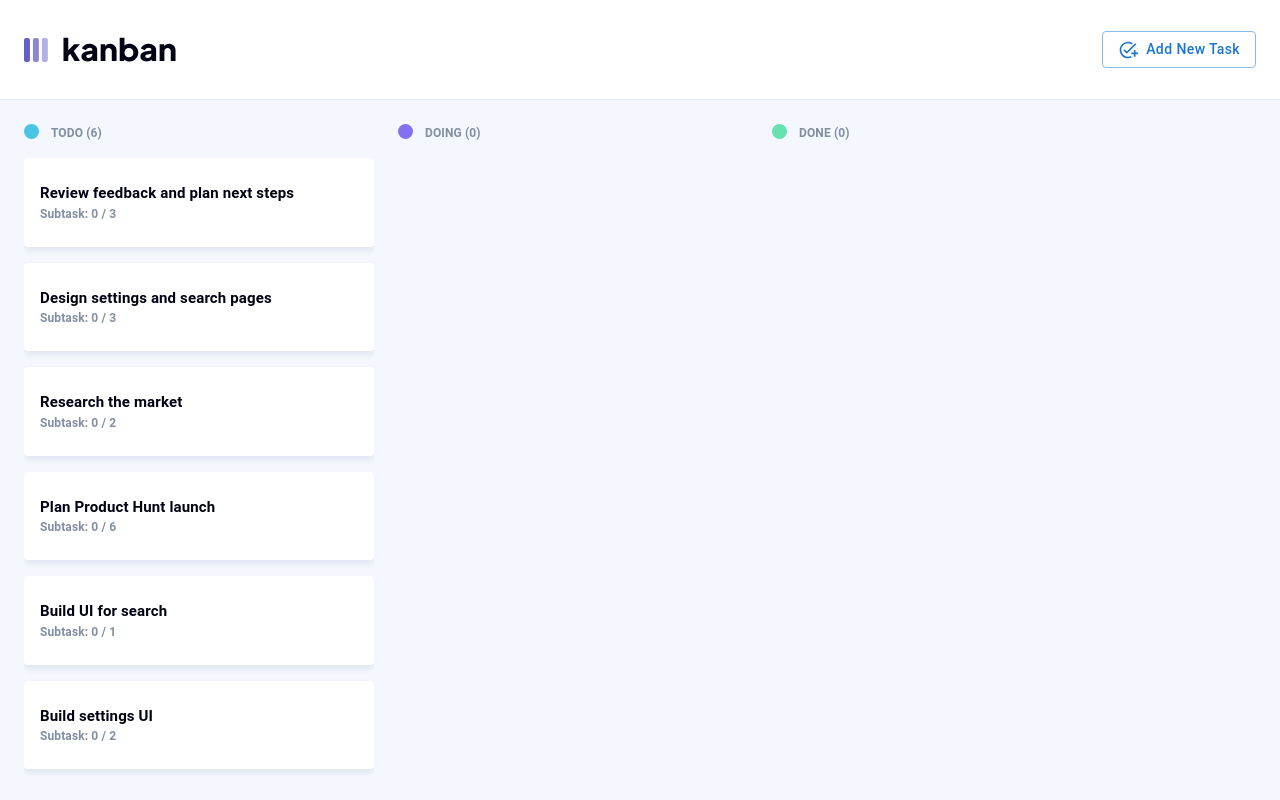
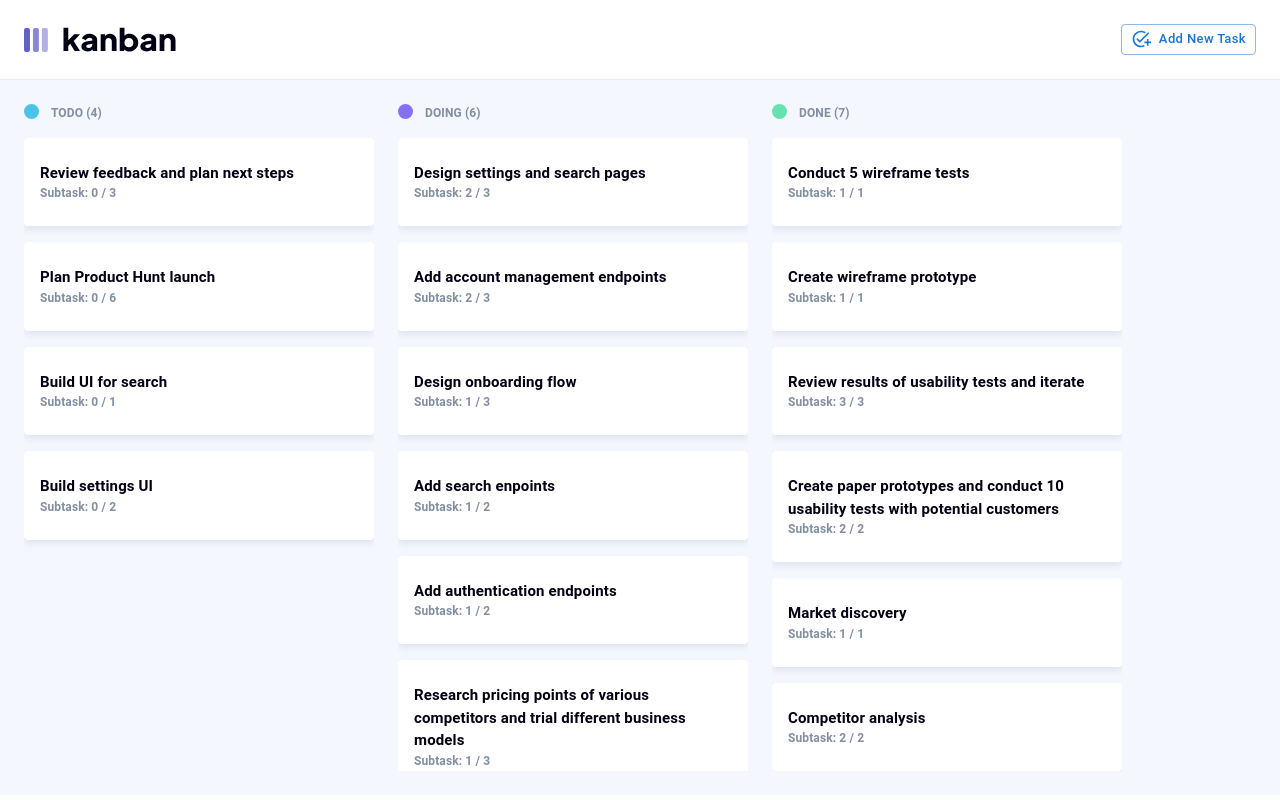
Before and after one commit to LiyanNguyen/Kanban, a React (Vite) app: page / in a window 1280 px wide. Built offline with nearby package versions, Linux system fonts and the light colour scheme.

Commit message:
Added more data, fix responsiveness

```diff
--- a/src/components/Column.tsx
+++ b/src/components/Column.tsx
@@ -14,7 +14,7 @@ type Props = {
 }
 
 const style: SxProps<Theme> = {
-  height: '100%',
+  height: [200,'100%'],
   overflowY: 'scroll',
   "&::-webkit-scrollbar": {
     width: 5,
@@ -40,9 +40,8 @@ const Column = (props: Props) => {
     if (column.name === 'Done') setBadgeColor('#67E2AE')
   }, [column.name, columnID, setTodoColumnID])
 
-
   return (
-    <Stack width={350} gap={2}>
+    <Stack width={['100%', 350]} gap={2}>
       <Stack direction='row' gap={1.5}>
         <Box width={15} height={15} borderRadius='50%' bgcolor={badgeColor} />
         <Typography color='#828FA3' textTransform='uppercase' fontWeight='bold' fontSize={12}>{column.name} ({column.tasks.length})</Typography>
--- a/src/components/ViewTaskModal.tsx
+++ b/src/components/ViewTaskModal.tsx
@@ -1,4 +1,4 @@
-import { Modal, Stack, Typography, IconButton, Box,  Divider, Tooltip } from '@mui/material'
+import { Modal, Stack, Typography, IconButton, Box,  Divider, Tooltip, SxProps, Theme } from '@mui/material'
 import { Dispatch, SetStateAction, useEffect, useState } from 'react'
 import CloseIcon from '@mui/icons-material/Close'
 import PerfectScrollbar from 'react-perfect-scrollbar'
@@ -19,12 +19,12 @@ type Props = {
   setOpen: Dispatch<SetStateAction<boolean>>
 }
 
-const style = {
+const style: SxProps<Theme> = {
   position: 'absolute',
   top: '50%',
   left: '50%',
   transform: 'translate(-50%, -50%)',
-  width: 480,
+  width: ['90%',480],
   bgcolor: 'white',
   borderRadius: 1.5
 }
--- a/src/data/BoardData.ts
+++ b/src/data/BoardData.ts
@@ -1,6 +1,8 @@
 import { column } from "../types/column";
 import { v4 as uuidv4 } from 'uuid';
 import TodoTasks from "./TodoTasks";
+import DoingTasks from "./DoingTasks";
+import DoneTasks from "./DoneTasks";
 
 export const BoardData: column = {
   [uuidv4()]: {
@@ -9,10 +11,10 @@ export const BoardData: column = {
   },
   [uuidv4()]: {
     name: 'Doing',
-    tasks: []
+    tasks: DoingTasks
   },
   [uuidv4()]: {
     name: 'Done',
-    tasks: []
+    tasks: DoneTasks
   }
 }
--- /dev/null
+++ b/src/data/DoingTasks.ts
@@ -0,0 +1,114 @@
+
+import { task } from "../types/task";
+import { v4 as uuidv4 } from 'uuid';
+
+const DoingTasks: task[] = [
+  {
+    id: uuidv4(),
+    "title": "Design settings and search pages",
+    "description": "",
+    "subtasks": [
+      {
+        "title": "Settings - Account page",
+        "isCompleted": true
+      },
+      {
+        "title": "Settings - Billing page",
+        "isCompleted": true
+      },
+      {
+        "title": "Search page",
+        "isCompleted": false
+      }
+    ]
+  },
+  {
+    id: uuidv4(),
+    "title": "Add account management endpoints",
+    "description": "",
+    "subtasks": [
+      {
+        "title": "Upgrade plan",
+        "isCompleted": true
+      },
+      {
+        "title": "Cancel plan",
+        "isCompleted": true
+      },
+      {
+        "title": "Update payment method",
+        "isCompleted": false
+      }
+    ]
+  },
+  {
+    id: uuidv4(),
+    "title": "Design onboarding flow",
+    "description": "",
+    "subtasks": [
+      {
+        "title": "Sign up page",
+        "isCompleted": true
+      },
+      {
+        "title": "Sign in page",
+        "isCompleted": false
+      },
+      {
+        "title": "Welcome page",
+        "isCompleted": false
+      }
+    ]
+  },
+  {
+    id: uuidv4(),
+    "title": "Add search enpoints",
+    "description": "",
+    "subtasks": [
+      {
+        "title": "Add search endpoint",
+        "isCompleted": true
+      },
+      {
+        "title": "Define search filters",
+        "isCompleted": false
+      }
+    ]
+  },
+  {
+    id: uuidv4(),
+    "title": "Add authentication endpoints",
+    "description": "",
+    "subtasks": [
+      {
+        "title": "Define user model",
+        "isCompleted": true
+      },
+      {
+        "title": "Add auth endpoints",
+        "isCompleted": false
+      }
+    ]
+  },
+  {
+    id: uuidv4(),
+    "title": "Research pricing points of various competitors and trial different business models",
+    "description": "We know what we're planning to build for version one. Now we need to finalise the first pricing model we'll use. Keep iterating the subtasks until we have a coherent proposition.",
+    "subtasks": [
+      {
+        "title": "Research competitor pricing and business models",
+        "isCompleted": true
+      },
+      {
+        "title": "Outline a business model that works for our solution",
+        "isCompleted": false
+      },
+      {
+        "title": "Talk to potential customers about our proposed solution and ask for fair price expectancy",
+        "isCompleted": false
+      }
+    ]
+  }
+]
+
+export default DoingTasks
--- /dev/null
+++ b/src/data/DoneTasks.ts
@@ -0,0 +1,104 @@
+import { task } from "../types/task";
+import { v4 as uuidv4 } from 'uuid';
+
+const DoneTasks: task[] = [
+  {
+    id: uuidv4(),
+    "title": "Conduct 5 wireframe tests",
+    "description": "Ensure the layout continues to make sense and we have strong buy-in from potential users.",
+    "subtasks": [
+      {
+        "title": "Complete 5 wireframe prototype tests",
+        "isCompleted": true
+      }
+    ]
+  },
+  {
+    id: uuidv4(),
+    "title": "Create wireframe prototype",
+    "description": "Create a greyscale clickable wireframe prototype to test our asssumptions so far.",
+    "subtasks": [
+      {
+        "title": "Create clickable wireframe prototype in Balsamiq",
+        "isCompleted": true
+      }
+    ]
+  },
+  {
+    id: uuidv4(),
+    "title": "Review results of usability tests and iterate",
+    "description": "Keep iterating through the subtasks until we're clear on the core concepts for the app.",
+    "subtasks": [
+      {
+        "title": "Meet to review notes from previous tests and plan changes",
+        "isCompleted": true
+      },
+      {
+        "title": "Make changes to paper prototypes",
+        "isCompleted": true
+      },
+      {
+        "title": "Conduct 5 usability tests",
+        "isCompleted": true
+      }
+    ]
+  },
+  {
+    id: uuidv4(),
+    "title": "Create paper prototypes and conduct 10 usability tests with potential customers",
+    "description": "",
+    "subtasks": [
+      {
+        "title": "Create paper prototypes for version one",
+        "isCompleted": true
+      },
+      {
+        "title": "Complete 10 usability tests",
+        "isCompleted": true
+      }
+    ]
+  },
+  {
+    id: uuidv4(),
+    "title": "Market discovery",
+    "description": "We need to define and refine our core product. Interviews will help us learn common pain points and help us define the strongest MVP.",
+    "subtasks": [
+      {
+        "title": "Interview 10 prospective customers",
+        "isCompleted": true
+      }
+    ]
+  },
+  {
+    id: uuidv4(),
+    "title": "Competitor analysis",
+    "description": "",
+    "subtasks": [
+      {
+        "title": "Find direct and indirect competitors",
+        "isCompleted": true
+      },
+      {
+        "title": "SWOT analysis for each competitor",
+        "isCompleted": true
+      }
+    ]
+  },
+  {
+    id: uuidv4(),
+    "title": "Research the market",
+    "description": "We need to get a solid overview of the market to ensure we have up-to-date estimates of market size and demand.",
+    "subtasks": [
+      {
+        "title": "Write up research analysis",
+        "isCompleted": true
+      },
+      {
+        "title": "Calculate TAM",
+        "isCompleted": true
+      }
+    ]
+  }
+]
+
+export default DoneTasks
--- a/src/data/TodoTasks.ts
+++ b/src/data/TodoTasks.ts
@@ -20,40 +20,6 @@ const TodoTasks: task[] = [
         title: "Outline next steps for our roadmap",
         isCompleted: false
       }
-    ]
-  },
-  {
-    id: uuidv4(),
-    title: "Design settings and search pages",
-    description: "",
-    subtasks: [
-      {
-        title: "Settings - Account page",
-        isCompleted: false
-      },
-      {
-        title: "Settings - Billing page",
-        isCompleted: false
-      },
-      {
-        title: "Search page",
-        isCompleted: false
-      }
-    ]
-  },
-  {
-    id: uuidv4(),
-    title: "Research the market",
-    description: "We need to get a solid overview of the market to ensure we have up-to-date estimates of market size and demand.",
-    subtasks: [
-      {
-        title: "Write up research analysis",
-        isCompleted: false
-      },
-      {
-        title: "Calculate TAM",
-        isCompleted: false
-      },
     ]
   },
   {
--- a/src/layouts/Board.tsx
+++ b/src/layouts/Board.tsx
@@ -20,7 +20,7 @@ const Board = () => {
   }, [columns])
 
   return (
-    <Stack direction='row' bgcolor='#F4F7FD' sx={{ height: 'calc(100vh - 100px)' }} justifyContent={isEmpty ? 'center' : 'flex-start'} p={3} gap={3}>
+    <Stack direction={['column', 'row']} bgcolor='#F4F7FD' height={['max-content', 'calc(100vh - 85px)']} justifyContent={isEmpty ? 'center' : 'flex-start'} p={3} gap={3}>
       {isEmpty ? <EmptyBoard /> :
         <DragDropContext onDragEnd={result => onDragEnd(result, columns, setColumns)}>
           {Object.entries(columns).map(([columnID, column]) =>
--- a/src/layouts/Topbar.tsx
+++ b/src/layouts/Topbar.tsx
@@ -7,10 +7,10 @@ const Topbar = () => {
   const [setOpenTaskModal] = modalStore((state) => [state.setOpenTaskModal])
 
   return (
-    <Stack direction='row' alignItems='center' px={3} minHeight={100} bgcolor='white' borderBottom={'1px solid #E4EBFA'} justifyContent='space-between'>
+    <Stack direction='row' alignItems='center' p={3}  bgcolor='white' borderBottom={'1px solid #E4EBFA'} justifyContent='space-between'>
       <img src={logo} alt="logo" width={152} height={25} />
       <Box>
-        <Button onClick={() => setOpenTaskModal(true)} variant='outlined' sx={{ textTransform: 'none', gap: 1 }}><AddTaskIcon fontSize='small'/> Add New Task</Button>
+        <Button size='small' onClick={() => setOpenTaskModal(true)} variant='outlined' sx={{ textTransform: 'none', gap: 1 }}><AddTaskIcon fontSize='small'/> Add New Task</Button>
       </Box>
     </Stack>
   )
```
